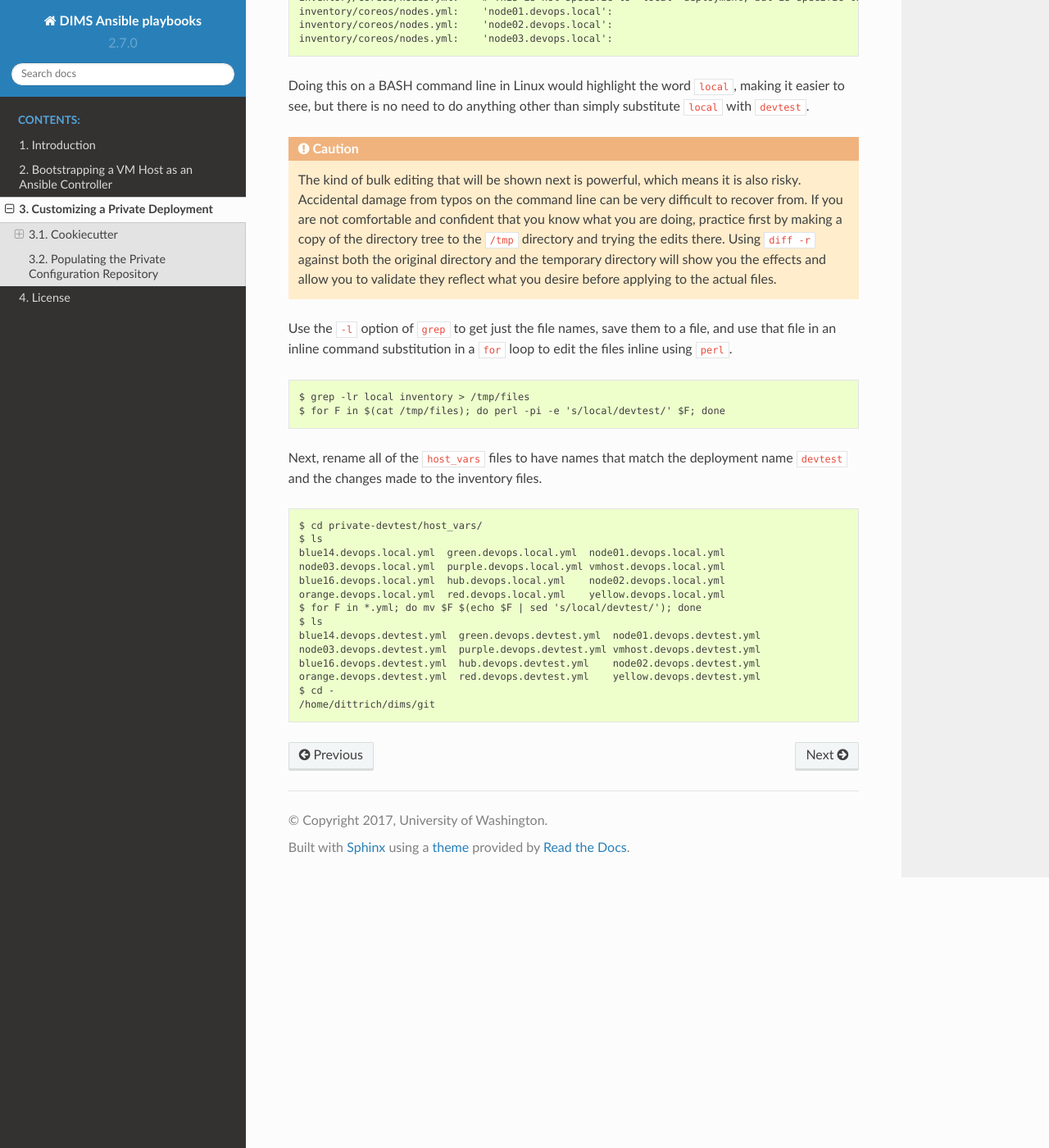
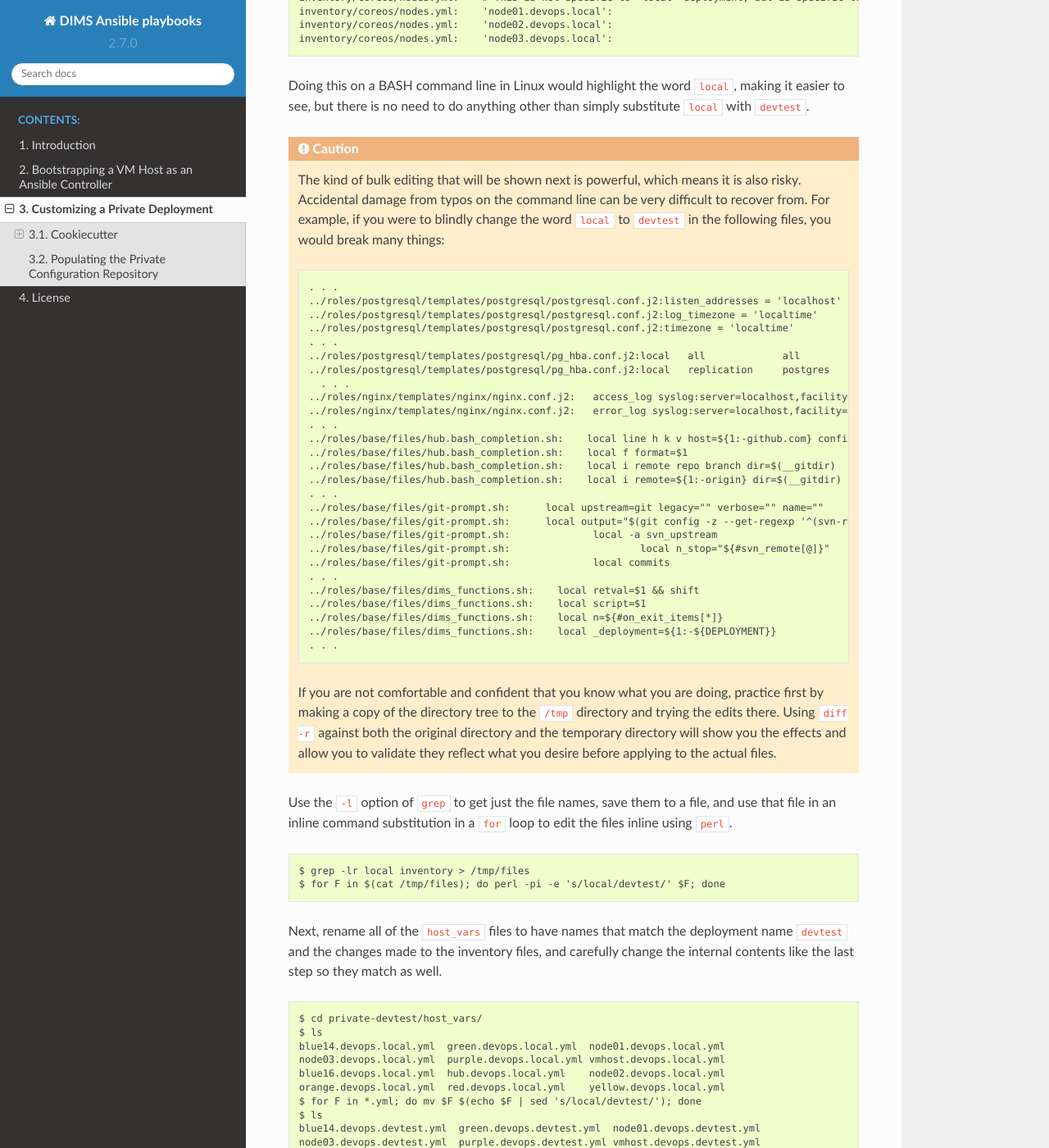
Before and after one commit to uw-dims/ansible-dims-playbooks, a Sphinx documentation site: the page built from docs/source/localcustomization.rst, in a window 1280 px wide and 1400 px high, scrolled down 13692 px. Shown: the whole window at 82% size. Built offline with Sphinx 7.4.7 and the Read the Docs theme 2.0.0, drawn with Linux system fonts in a browser that asks for light colours; some of the changed text lies outside the part shown.

Commit message:
Add examples of what would/could break

```diff
--- a/docs/source/localcustomization.rst
+++ b/docs/source/localcustomization.rst
@@ -888,14 +888,50 @@ to do anything other than simply substitute ``local`` with
 
 .. caution::
 
-  The kind of bulk editing that will be shown next is powerful, which means it
-  is also risky.  Accidental damage from typos on the command line can be very
-  difficult to recover from.  If you are not comfortable and confident that you
-  know what you are doing, practice first by making a copy of the directory
-  tree to the ``/tmp`` directory and trying the edits there. Using
-  ``diff -r`` against both the original directory and the temporary directory
-  will show you the effects and allow you to validate they reflect what you
-  desire before applying to the actual files.
+    The kind of bulk editing that will be shown next is powerful, which means
+    it is also risky.  Accidental damage from typos on the command line can be
+    very difficult to recover from. For example, if you were to blindly change
+    the word ``local`` to ``devtest`` in the following files, you would break
+    many things:
+
+    .. code-block:: none
+
+        . . .
+        ../roles/postgresql/templates/postgresql/postgresql.conf.j2:listen_addresses = 'localhost'              # what IP address(es) to listen on;
+        ../roles/postgresql/templates/postgresql/postgresql.conf.j2:log_timezone = 'localtime'
+        ../roles/postgresql/templates/postgresql/postgresql.conf.j2:timezone = 'localtime'
+        . . .
+        ../roles/postgresql/templates/postgresql/pg_hba.conf.j2:local   all             all                                     trust
+        ../roles/postgresql/templates/postgresql/pg_hba.conf.j2:local   replication     postgres                                trust
+          . . .
+        ../roles/nginx/templates/nginx/nginx.conf.j2:   access_log syslog:server=localhost,facility={{ syslog_facility }},tag=nginx,severity={{ syslog_severity }};
+        ../roles/nginx/templates/nginx/nginx.conf.j2:   error_log syslog:server=localhost,facility={{ syslog_facility }},tag=nginx,severity={{ syslog_severity }};
+        . . .
+        ../roles/base/files/hub.bash_completion.sh:    local line h k v host=${1:-github.com} config=${HUB_CONFIG:-~/.config/hub}
+        ../roles/base/files/hub.bash_completion.sh:    local f format=$1
+        ../roles/base/files/hub.bash_completion.sh:    local i remote repo branch dir=$(__gitdir)
+        ../roles/base/files/hub.bash_completion.sh:    local i remote=${1:-origin} dir=$(__gitdir)
+        . . .
+        ../roles/base/files/git-prompt.sh:      local upstream=git legacy="" verbose="" name=""
+        ../roles/base/files/git-prompt.sh:      local output="$(git config -z --get-regexp '^(svn-remote\..*\.url|bash\.showupstream)$' 2>/dev/null | tr '\0\n' '\n ')"
+        ../roles/base/files/git-prompt.sh:              local -a svn_upstream
+        ../roles/base/files/git-prompt.sh:                      local n_stop="${#svn_remote[@]}"
+        ../roles/base/files/git-prompt.sh:              local commits
+        . . .
+        ../roles/base/files/dims_functions.sh:    local retval=$1 && shift
+        ../roles/base/files/dims_functions.sh:    local script=$1
+        ../roles/base/files/dims_functions.sh:    local n=${#on_exit_items[*]}
+        ../roles/base/files/dims_functions.sh:    local _deployment=${1:-${DEPLOYMENT}}
+        . . .
+
+    ..
+
+    If you are not comfortable and confident that you know what you are doing,
+    practice first by making a copy of the directory tree to the ``/tmp``
+    directory and trying the edits there. Using ``diff -r`` against both the
+    original directory and the temporary directory will show you the effects
+    and allow you to validate they reflect what you desire before applying to
+    the actual files.
 
 ..
 
@@ -913,7 +949,8 @@ the files inline using ``perl``.
 
 Next, rename all of the ``host_vars`` files to have names that match
 the deployment name ``devtest`` and the changes made to the inventory
-files.
+files, and carefully change the internal contents like the last
+step so they match as well.
 
 .. code-block:: none
 
@@ -929,6 +966,22 @@ files.
     node03.devops.devtest.yml  purple.devops.devtest.yml vmhost.devops.devtest.yml
     blue16.devops.devtest.yml  hub.devops.devtest.yml    node02.devops.devtest.yml
     orange.devops.devtest.yml  red.devops.devtest.yml    yellow.devops.devtest.yml
+    $ grep local *
+    blue14.devops.sectf.yml:# File: host_vars/blue14.devops.local.yml
+    blue16.devops.sectf.yml:# File: host_vars/blue16.devops.local.yml
+    green.devops.sectf.yml:# File: host_vars/green.devops.local.yml
+    hub.devops.sectf.yml:# File: host_vars/hub.devops.local.yml
+    node01.devops.sectf.yml:# File: host_vars/node01.devops.local.yml
+    node02.devops.sectf.yml:# File: host_vars/node02.devops.local.yml
+    node03.devops.sectf.yml:# File: host_vars/node03.devops.local.yml
+    orange.devops.sectf.yml:# file: host_vars/orange.devops.local
+    orange.devops.sectf.yml:jenkins_url_external: 'http://orange.devops.local:8080'
+    purple.devops.sectf.yml:# File: host_vars/purple.devops.local.yml
+    red.devops.sectf.yml:# File: host_vars/red.devops.local.yml
+    vmhost.devops.sectf.yml:  'local': 'vboxnet3'
+    yellow.devops.sectf.yml:# File: host_vars/yellow.devops.local.yml
+    $ grep -l local *.yml > /tmp/files
+    $ for F in $(cat /tmp/files); do perl -pi -e 's/local/sectf/' $F; done
     $ cd -
     /home/dittrich/dims/git
 
```
